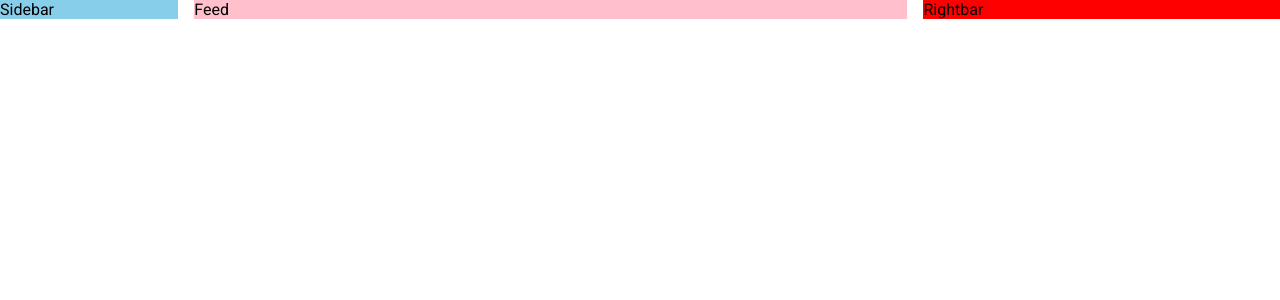
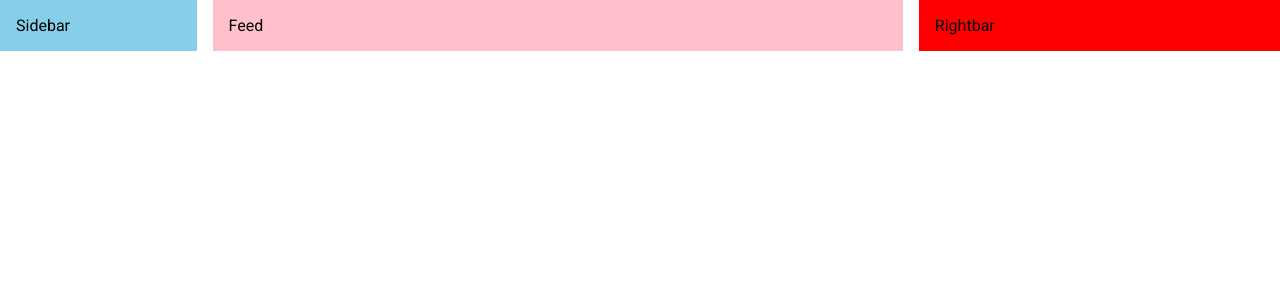
Before and after one commit to PuneetSivananda/ytube-projects, a React (Create React App) app: page / in a window 1280 px wide. Shown: the top 300 px of the page. Built offline with nearby package versions, Linux system fonts and the light colour scheme.

Commit message:
feat: learning mobile responseive breakpoints

```diff
--- a/src/components/Feed.jsx
+++ b/src/components/Feed.jsx
@@ -3,7 +3,7 @@
 
 const Feed = () => {
     return (
-        <Box bgcolor={"pink"} flex={4}>
+        <Box bgcolor={"pink"} flex={4} p={2}>
             Feed
         </Box>
     )
--- a/src/components/Rightbar.jsx
+++ b/src/components/Rightbar.jsx
@@ -2,7 +2,11 @@
 import { Box } from "@mui/material";
 const Rightbar = () => {
     return (
-        <Box bgcolor={"red"} flex={2}>
+        <Box bgcolor={"red"}
+            flex={2}
+            p={2}
+            sx={{ display: { xs: "none", sm: "block" } }}
+        >
             Rightbar
         </Box>
     )
--- a/src/components/Sidebar.jsx
+++ b/src/components/Sidebar.jsx
@@ -3,7 +3,11 @@
 
 const Sidebar = () => {
     return (
-        <Box bgcolor={"skyblue"} flex={1}>
+        <Box bgcolor={"skyblue"}
+            flex={1}
+            p={2}
+            sx={{ display: { xs: "none", sm: "block" } }}
+        >
             Sidebar
         </Box>
     )
```
